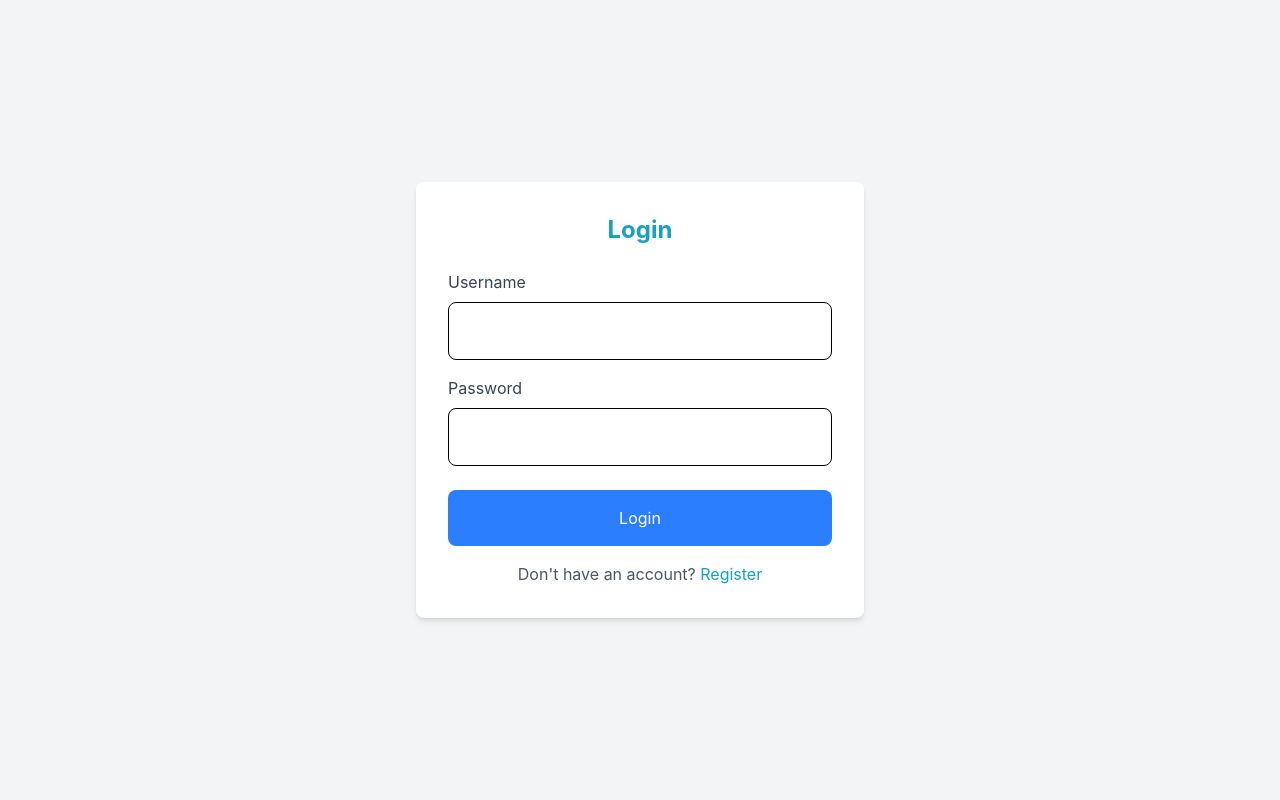
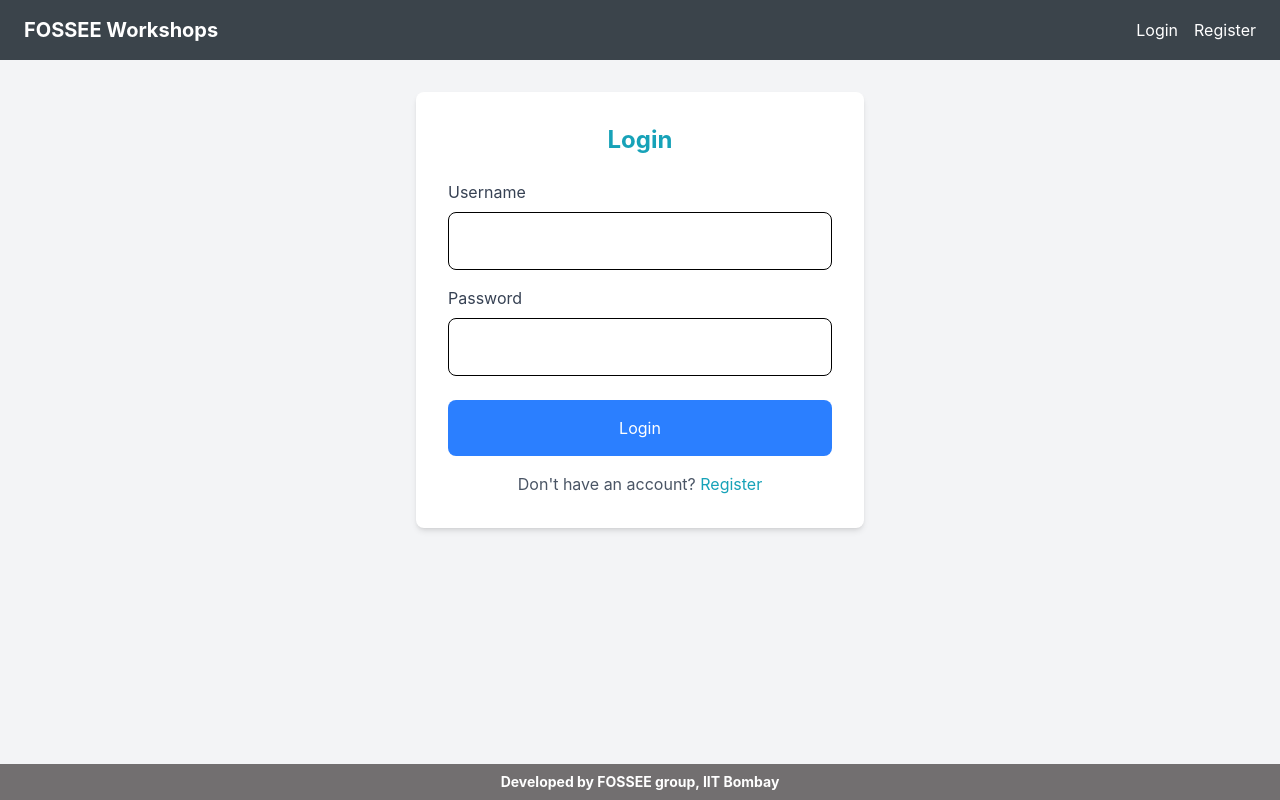
Before and after one commit to Shreedhar-D/FOSSEE-TASK, a React (Vite) app in the folder workshop-frontend/: page /login in a window 1280 px wide. Built offline with nearby package versions, Linux system fonts and the light colour scheme; no server answers.

Commit message:
Updating login page ui

```diff
--- a/workshop-frontend/src/components/Cards/WorkshopCard.jsx
+++ b/workshop-frontend/src/components/Cards/WorkshopCard.jsx
@@ -4,13 +4,15 @@
 export default function WorkshopCard({ workshop }) {
   return (
     <div className="bg-white rounded-lg shadow-md p-6 hover:shadow-lg transition-shadow">
-      <h2 className="text-xl font-bold mb-2 text-blue-600">{workshop.title}</h2>
+      <h2 className="text-xl font-bold mb-2 text-[rgb(23,162,184)]">
+        {workshop.title}
+      </h2>
       <p className="text-gray-600 mb-4 line-clamp-2">{workshop.description}</p>
-      <div className="flex justify-between items-center">
+      <div className="flex flex-col gap-3 md:flex-row md:justify-between md:items-center">
         <p className="text-sm text-gray-500">📅 {workshop.date}</p>
         <Link
           to={`/workshop/${workshop.id}`}
-          className="bg-blue-600 text-white px-4 py-2 rounded-lg hover:bg-blue-700 text-sm"
+          className="bg-blue-600 text-white px-4 py-3 rounded-lg hover:bg-blue-700 text-base"
         >
           View Details
         </Link>
--- a/workshop-frontend/src/pages/LoginPage.jsx
+++ b/workshop-frontend/src/pages/LoginPage.jsx
@@ -2,6 +2,7 @@
 import { useNavigate, Link } from "react-router-dom";
 import { useAuth } from "../hooks/useAuth";
 import { showSuccess, showError } from "../utils/notifications";
+import Layout from "../components/Navigation/Layout";
 
 export default function LoginPage() {
   const [formData, setFormData] = useState({ username: "", password: "" });
@@ -28,7 +29,8 @@
   };
 
   return (
-    <div className="flex items-center justify-center min-h-screen bg-gray-100">
+    <Layout>
+      <div className="flex items-center justify-center flex-1 bg-gray-100">
         <div className="bg-white p-4 md:p-8 rounded-lg shadow-md w-full max-w-md mx-auto">
           <h2 className="text-2xl font-bold text-center mb-6 text-[rgb(23,162,184)]">
             Login
@@ -66,11 +68,15 @@
           </form>
           <p className="text-center mt-4 text-gray-600">
             Don't have an account?{" "}
-          <Link to="/register" className="text-[rgb(23,162,184)] hover:underline">
+            <Link
+              to="/register"
+              className="text-[rgb(23,162,184)] hover:underline"
+            >
               Register
             </Link>
           </p>
         </div>
       </div>
+    </Layout>
   );
 }
--- a/workshop-frontend/src/pages/WorkshopListPage.jsx
+++ b/workshop-frontend/src/pages/WorkshopListPage.jsx
@@ -2,6 +2,7 @@
 import api from "../services/api";
 import { showError } from "../utils/notifications";
 import WorkshopCard from "../components/Cards/WorkshopCard";
+import LoadingSpinner from "../components/Common/LoadingSpinner";
 
 export default function WorkshopListPage() {
   const [workshops, setWorkshops] = useState([]);
@@ -26,12 +27,12 @@
   };
 
   if (loading) {
-    return <div className="text-center py-8">Loading workshops...</div>;
+    return <LoadingSpinner />;
   }
 
   return (
     <div>
-      <h1 className="text-3xl font-bold mb-6 text-blue-600">Workshops</h1>
+      <h1 className="text-3xl font-bold mb-6 text-[rgb(23,162,184)]">Workshops</h1>
       {workshops.length === 0 ? (
         <p className="text-gray-500">No workshops found.</p>
       ) : (
```
Lines whose indentation alone changed are shown as unchanged.
